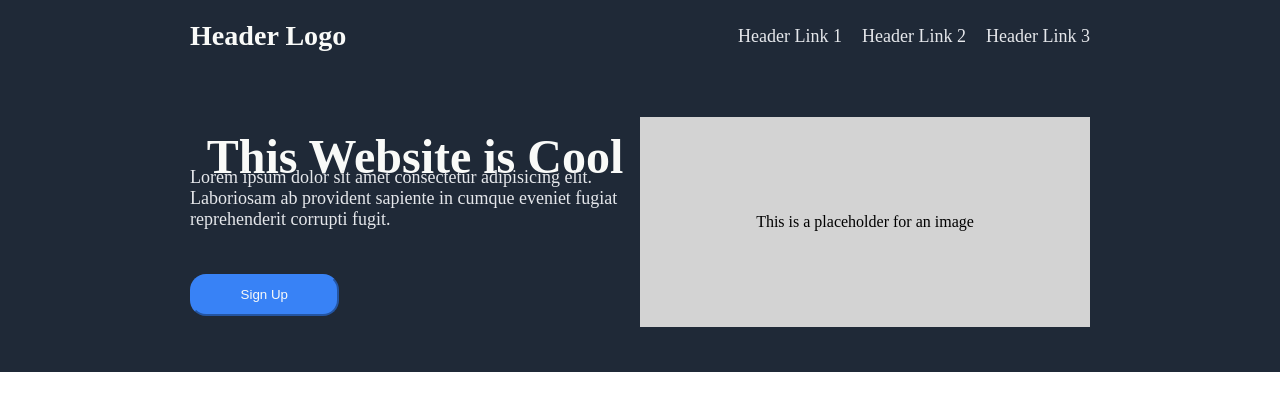
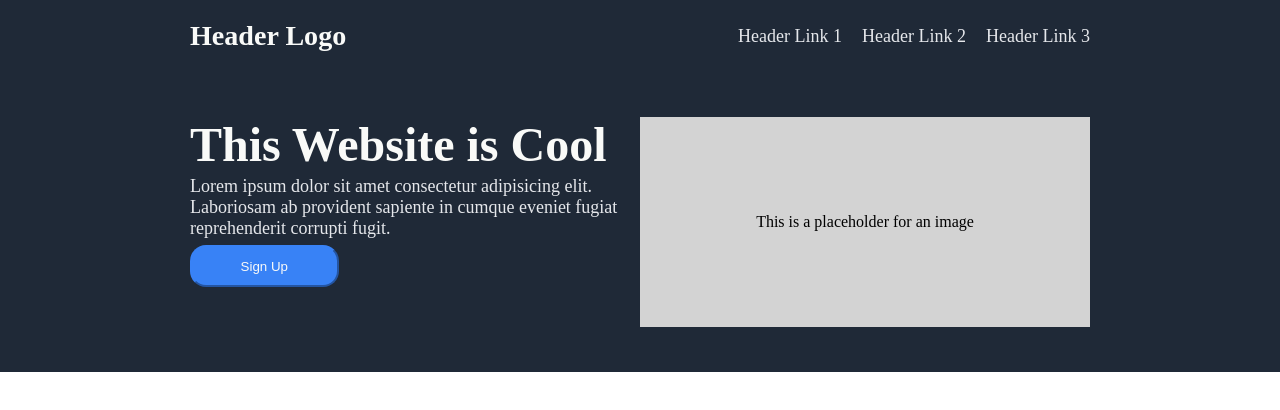
Before and after one commit to jamescln/landing-page, a plain HTML site: page index.html in a window 1280 px wide. Drawn offline with Linux system fonts and the light colour scheme.

Commit message:
Align hero text elements

```diff
--- a/style.css
+++ b/style.css
@@ -56,14 +56,14 @@
   display: flex;
   height: 70%;
   width: 50%;
-  justify-content: space-around;
+  justify-content: space-between;
   flex-direction: column;
 }
 
 .hero-text-nest {
   display: flex;
   justify-content: flex-start;
-  align-items: center;
+  align-items: flex-start;
   flex-direction: column;
 }
 
@@ -71,19 +71,19 @@
   color: #f9faf8;
   font-size: 48px;
   font-weight: bolder;
-  height: 33%;
+  height: 50%;
 }
 
 .hero-text p {
   color: #e5e7eb;
   font-size: 18px;
-  height: 33%;
+  height: 50%;
 }
 
 .hero-text button {
   width: 33%;
   height: 20%;
-  margin-top: 4px;
+  margin-bottom: 40px;
   color: #f9faf8;
   background-color: #3882f6;
   border-color: #3882f6;
```
